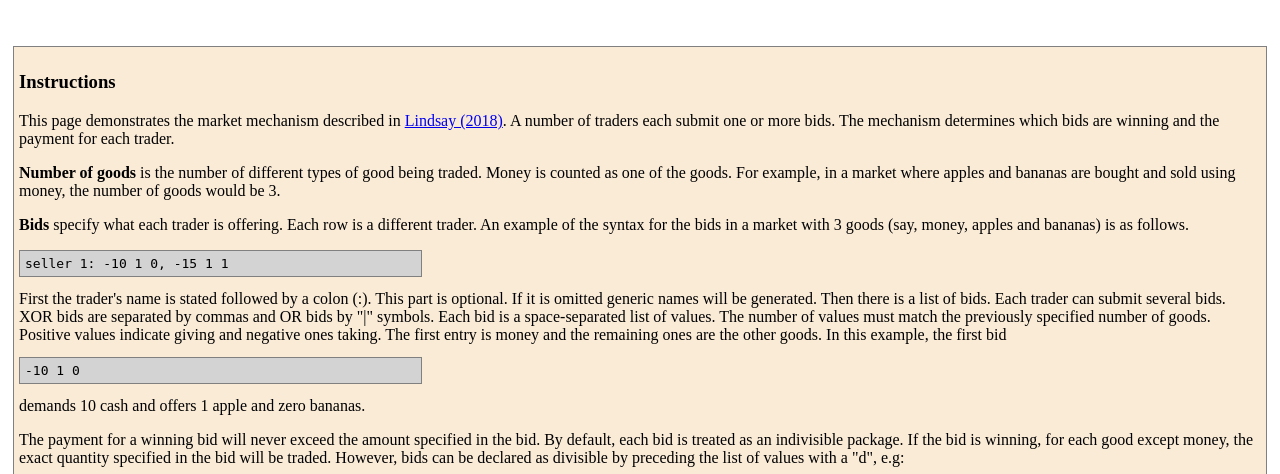
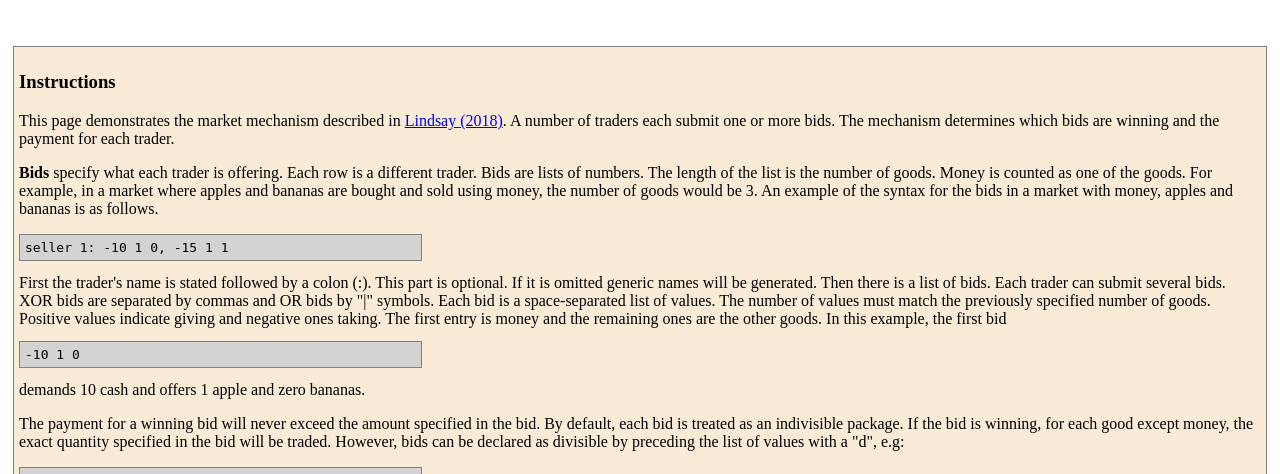
Before and after one commit to luke777/marketdesign, a Flask app: page /txt in a window 1280 px wide. Shown: the part 341-815 px from the top of the page. Run offline with Flask 3, Linux system fonts and the light colour scheme.

Commit message:
Update market.html to enhance goods and bids description
Clarify the explanation of goods and bids in the market mechanism.

```diff
--- a/web/templates/market.html
+++ b/web/templates/market.html
@@ -35,13 +35,13 @@
     <p>This page demonstrates the market mechanism described in <a href="https://doi.org/10.1016/j.geb.2017.10.020">Lindsay
         (2018)</a>. A number of traders each submit one or more bids. The mechanism determines which bids are winning
         and the payment for each trader.</p>
-    <p><b>Number of goods</b> is the number of different types of good being traded. Money is counted as one of the
+
+    <p><b>Bids</b> specify what each trader is offering. Each row is a different
+        trader.  Bids are lists of numbers.  The length of the list is the number of goods.  Money is counted as one of the
         goods. For example, in a market where apples and bananas are bought and sold using money, the number of goods
-        would be 3.</p>
-    <p><b>Bids</b> specify what each trader is offering. Each row is a different
-        trader.
-        An example of the syntax for the bids in a market with 3 goods
-        (say, money, apples and bananas) is as follows.</p>
+        would be 3.
+        An example of the syntax for the bids in a market with money, apples and bananas
+     is as follows.</p>
     <pre>seller 1: -10 1 0, -15 1 1</pre>
     First the trader's name is stated followed by a colon (:). This part is optional. If it is omitted generic names
     will be generated. Then there is a list of bids. Each trader can submit several bids. XOR bids are
```
